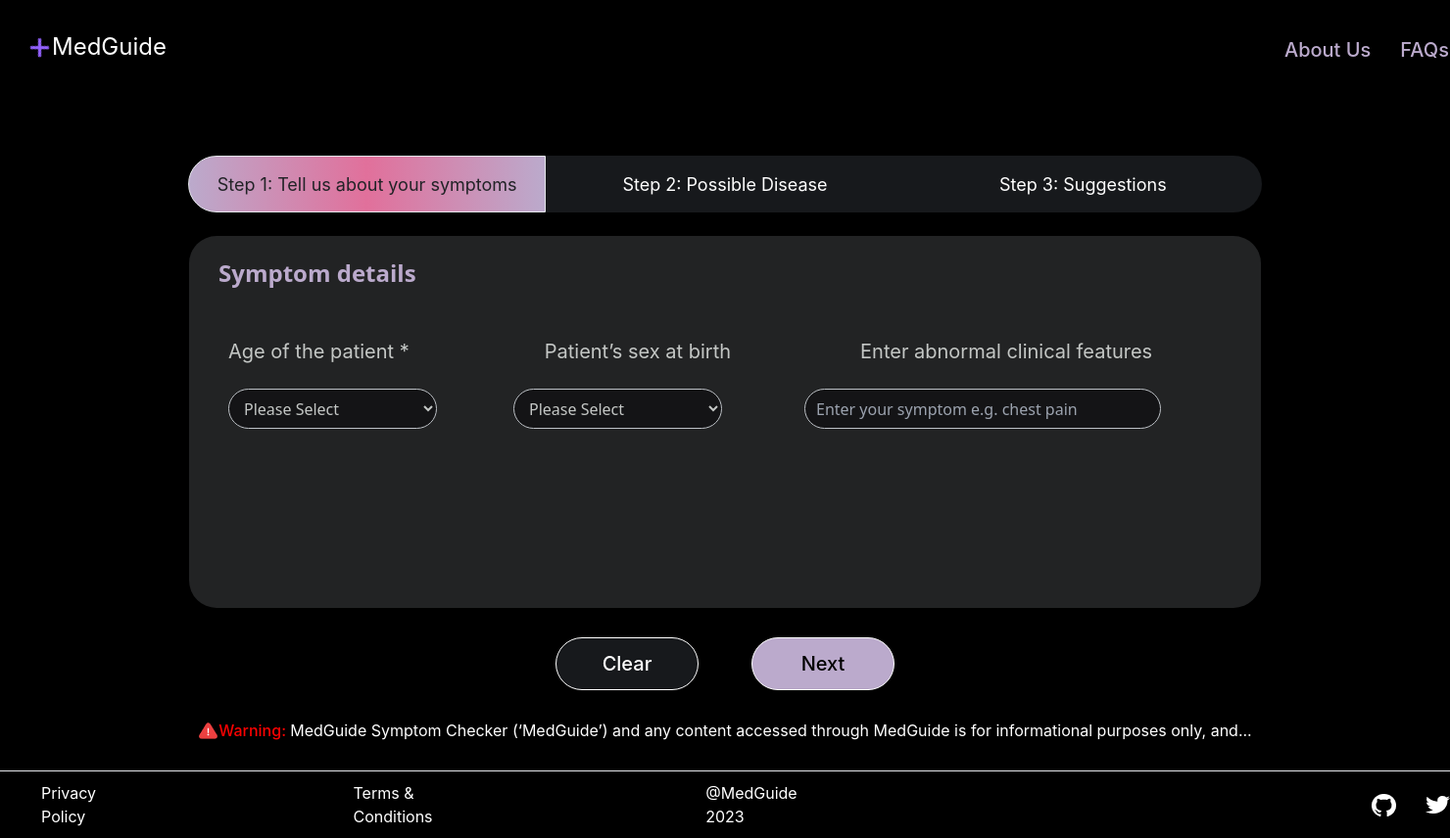
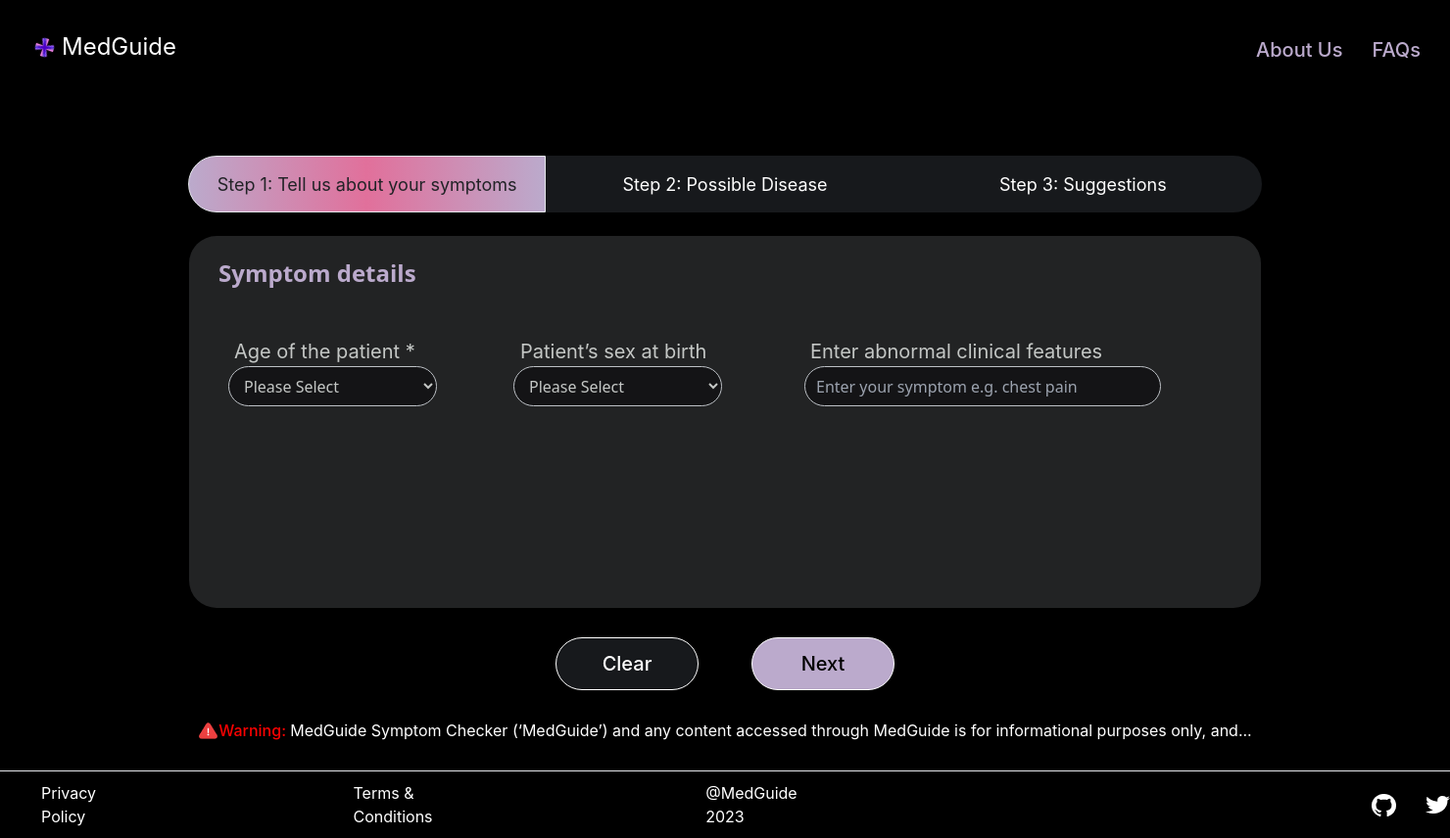
Before and after one commit to PriyansuMaurya/MedGuide, a Flask app: page /tellsymptoms in a window 1480 px wide. Shown: the whole page at 98% size. Run offline with Flask 3, Linux system fonts and the light colour scheme.

Commit message:
fix(frontend): issuses

```diff
--- a/static/main.css
+++ b/static/main.css
@@ -546,7 +546,9 @@
   text-overflow: ellipsis;
 }
 
-
+.h-screen {
+  height: 100vh;
+}
 .m-10 {
   margin: 2.5rem;
 }
@@ -682,6 +684,14 @@
   margin-top: 6px;
 }
 
+.ml-\[6px\] {
+  margin-left: 6px;
+}
+
+.ml-\[90px\] {
+  margin-left: 90px;
+}
+
 .ml-\[30px\] {
   margin-left: 30px;
 }
@@ -696,6 +706,14 @@
 
 .ml-\[70px\] {
   margin-left: 70px;
+}
+
+.ml-\[85px\] {
+  margin-left: 85px;
+}
+
+.ml-\[87px\] {
+  margin-left: 87px;
 }
 
 .mt-\[93px\] {
@@ -1085,6 +1103,42 @@
   font-family: system-ui, -apple-system, BlinkMacSystemFont, 'Segoe UI', Roboto, Oxygen, Ubuntu, Cantarell, 'Open Sans', 'Helvetica Neue', sans-serif;
 }
 
+.w-full {
+  width: 100%;
+}
+
+.absolute {
+  position: absolute;
+}
+
+.fixed {
+  position: fixed;
+}
+
+.sticky {
+  position: sticky;
+}
+
+.right-\[30px\] {
+  right: 30px;
+}
+
+.left-0 {
+  left: 0px;
+}
+
+.right-0 {
+  right: 0px;
+}
+
+.bottom-0 {
+  bottom: 0px;
+}
+
+.z-10 {
+  z-index: 10;
+}
+
 .text-3xl {
   font-size: 1.875rem;
   line-height: 2.25rem;
--- a/templates/tellSymptoms.html
+++ b/templates/tellSymptoms.html
@@ -22,12 +22,14 @@
   </style>
 
 </head>
-<body class="bg-[#000] scrollbar-hide">
+<body class="bg-[#000] scrollbar-hide h-screen">
   <div class="flex items-center mt-[30px] ml-[28px]">
-      <img src="{{ url_for('static', filename='assets/appLogo.png') }}" alt="+" class="rotate-[19.184deg]">
+      <img src="{{ url_for('static', filename='assets/web_Logo.png') }}" alt="+" class="rotate-[19.184deg]">
       <p class="font-['Inter'] text-[24px] font-normal leading-normal text-[#FFF] bg-clip-text" >MedGuide</p>
-      <p class="ml-[1141px] mt-[6px] text-[#BAC] font-['Inter'] text-[20px] font-medium leading-normal">About Us</p>
+      <div class="flex items-center justify-center gap-x-[20px] absolute right-[30px]" >
+        <p class="mt-[6px] text-[#BAC] font-['Inter'] text-[20px] font-medium leading-normal">About Us</p>
         <p class="ml-[30px] mt-[6px] text-[#BAC] font-['Inter'] text-[20px] font-medium leading-normal">FAQs</p>
+      </div>
   </div>
 
   <div class="mt-[93px] flex items-center justify-center">
@@ -54,26 +56,29 @@
         <div class="w-[1094px] h-[380px] rounded-[28px] border-[#000] bg-[#222327]">
           <p class="mt-[20px] ml-[30px] text-[#BAC] font-['Inter' text-[24px] font-semibold leading-normal]">Symptom details</p>
 
-          <div class="inline-flex items-center mt-[47px]">
-            <p class="ml-[40px] text-[#C4C7C5] font-['Inter'] text-[20px] font-normal leading-normal">Age of the patient *</p>
-            <p class="ml-[138px] text-[#C4C7C5] font-['Inter'] text-[20px] font-normal leading-normal">Patient’s sex at birth</p>
-            <p class="ml-[132px] text-[#C4C7C5] font-['Inter'] text-[20px] font-normal leading-normal">Enter abnormal clinical features</p>
-          </div>
-
-          <div class="ml-[40px] mt-[23px]">
+          <div class="ml-[40px] mt-[47px]">
             <div class="inline-flex items-center">
+              <div>
+                <p class=" text-[#C4C7C5] ml-[6px] font-['Inter'] text-[20px] font-normal leading-normal">Age of the patient *</p>
                 <select id="ageSelect" name="age" class="w-[213px] h-[41px] pt-[11px] pl-[24px] text-[#C4C7C5] rounded-[48px] cursor-pointer border-[1px] bg-[#131314E6]" style="border: 1px solid #BDC1C6; background-color: #131314E6;">
                   <option value="Please Select" selected>Please Select</option>
                   <option value="under 18">under 18</option>
                   <option value="18 -50">18 - 50</option>
                   <option value="above 50">above 50</option>
                 </select>
+              </div>
+              <div>
+                <p class=" text-[#C4C7C5] ml-[85px] font-['Inter'] text-[20px] font-normal leading-normal">Patient’s sex at birth</p>
                 <select id="sexSelect" name="sex" class="w-[213px] h-[41px] ml-[78px] pt-[11px] pl-[24px] text-[#C4C7C5] rounded-[48px] cursor-pointer border-[1px] bg-[#131314E6]" style="border: 1px solid #BDC1C6; background-color: #131314E6;">
                     <option value="Please Select" selected>Please Select</option>
                     <option value="Male">Male</option>
                     <option value="Female">Female</option>
                 </select>
+              </div>
+              <div>
+                <p class=" text-[#C4C7C5] ml-[90px] font-['Inter'] text-[20px] font-normal leading-normal">Enter abnormal clinical features</p>
                 <input type="text" name="symptom" id="symptomInput" autocomplete="off" class="w-[364px] h-[41px] ml-[84px] pt-[11px] pl-[28px] text-[#C4C7C5] rounded-[48px] cursor-pointer border-[1px] bg-[#131314E6]" style="border: 1px solid #BDC1C6; background-color: #131314E6;" placeholder="Enter your symptom e.g. chest pain ">
+              </div>
           </div>
           </div>
 
@@ -96,7 +101,7 @@
     <p class="text-[#FFF] font-['Inter'] text-[14px] font-normal leading-normal"> <span class="text-[#FB0202] font-['Inter'] text-[16px] font-medium leading-normal">Warning: </span>          MedGuide Symptom Checker (‘MedGuide’) and any content accessed through MedGuide is for informational purposes only, and...</p>
   </div>
 
-  <div class="mt-[29px] py-[10px] border-t-[1px] border-t-[#FFF] flex items-center">
+  <div class="mt-[29px] py-[10px] w-full border-t-[1px] border-t-[#FFF] flex items-center">
     <p class="ml-[42px] text-[#FFF] font-['Inter'] text-[16px] font-normal leading-normal">Privacy Policy</p>
     <p class="ml-[214px] text-[#FFF] font-['Inter'] text-[16px] font-normal leading-normal">Terms & Conditions</p>
     <p class="ml-[214px] text-[#FFF] font-['Inter'] text-[16px] font-normal leading-normal">@MedGuide 2023</p>
```
Also changed, not shown: templates/faqs.html (+7 -5 lines), templates/possibleDisease.html (+7 -5 lines), templates/suggestions.html (+7 -5 lines), static/assets/web_Logo.png (added). Lines whose indentation alone changed are shown as unchanged.
